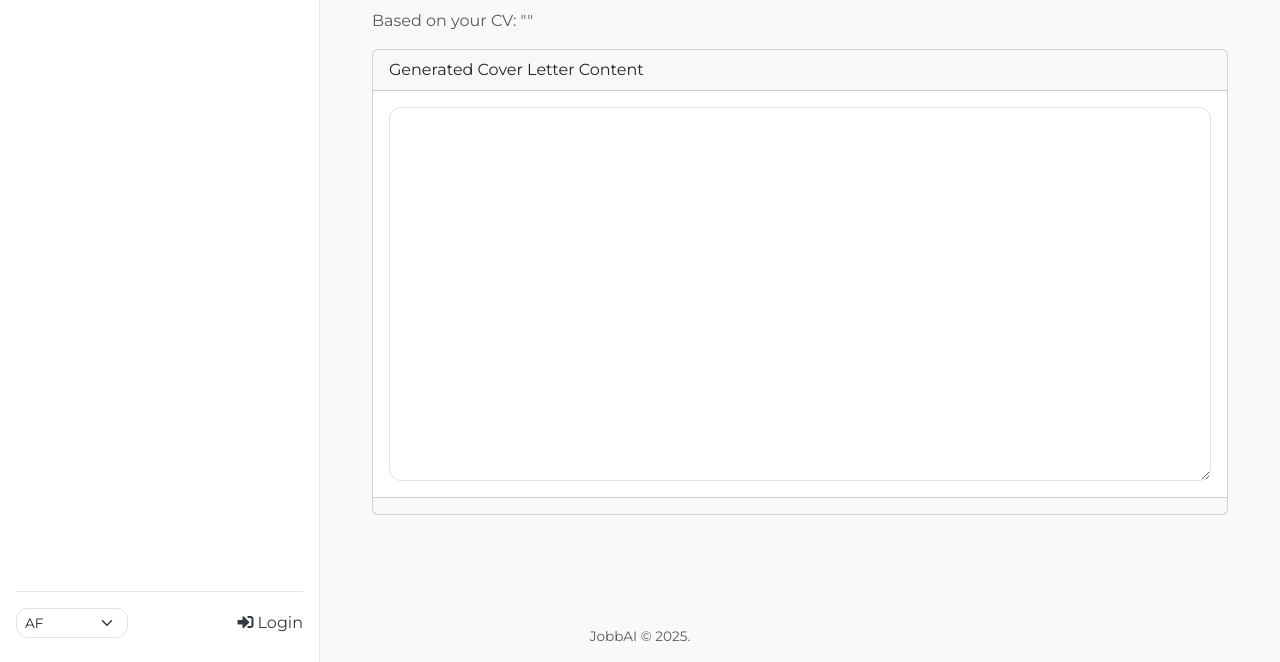
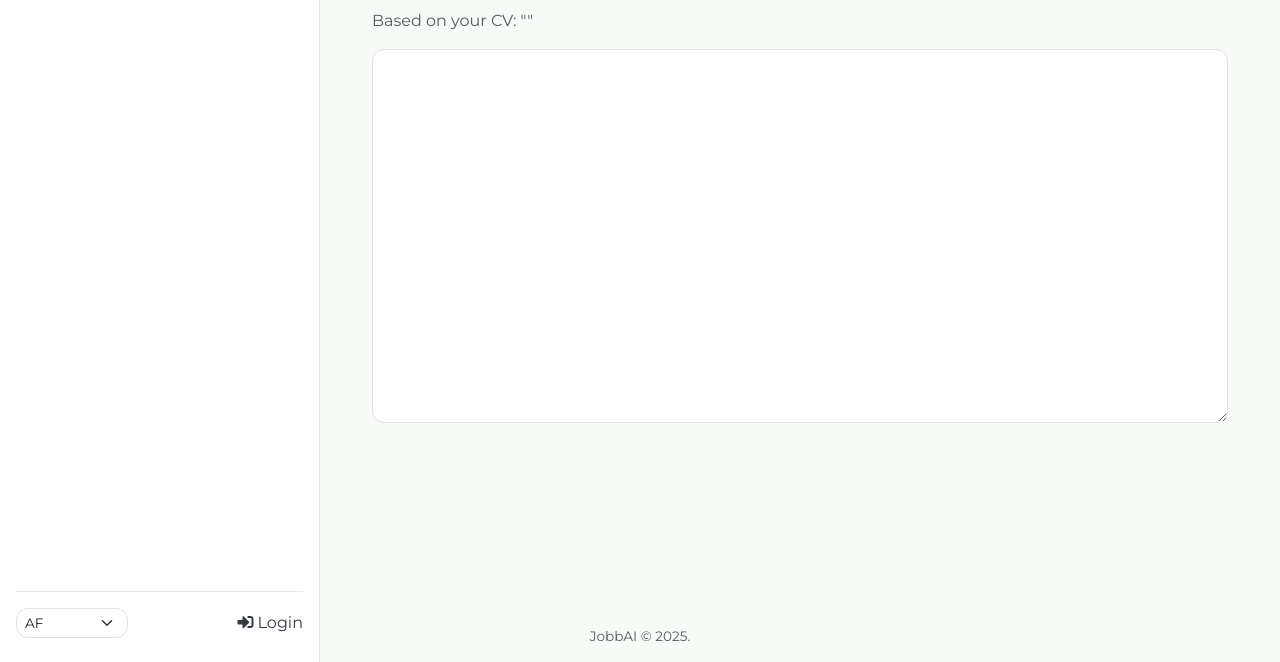
Before and after one commit to wenjiaqi8255/job-hunter, a Django app: template matcher/templates/matcher/cover_letter_page.html in a window 1280 px wide. Shown: the part 138-800 px from the top of the page. Run offline with Django 5.2, Linux system fonts and the light colour scheme; the template is opened without the code that fills it, so the values that code supplies are empty.

Commit message:
Refactor cover letter and custom resume templates for improved layout and user experience
- Commented out unnecessary card elements in the cover letter template for cleaner presentation.
- Updated card footer styles in the custom resume template for better spacing.
- Added a global loading modal for resume generation to enhance user feedback during processing.
- Improved JavaScript functionality for form submission to disable buttons and show loading indicators.

```diff
--- a/matcher/templates/matcher/cover_letter_page.html
+++ b/matcher/templates/matcher/cover_letter_page.html
@@ -15,10 +15,10 @@
     <h2 class="h2">Cover Letter for: {{ job.job_title }} at {{ job.company_name }}</h2>
     <p class="text-muted">Based on your CV: "{{ user_cv_text|truncatechars:100 }}"</p>
 
-    <div class="card mt-3">
-        <div class="card-header">
+    <!-- <div class="card mt-3"> -->
+        <!-- <div class="card-header">
             Generated Cover Letter Content
-        </div>
+        </div> -->
         <div class="card-body">
             {% if generation_error %}
                 <div class="alert alert-warning">
@@ -32,7 +32,7 @@
                 <textarea id="coverLetterContent" class="form-control" rows="15">{{ cover_letter_content }}</textarea>
             {% endif %}
         </div>
-        <div class="card-footer">
+        <div class="card-footer mt-3 mb-3">
             {% if not generation_error and cover_letter_content %}
             <button class="btn btn-secondary" onclick="copyCoverLetter()"><i class="fas fa-copy"></i> Copy Full Text</button>
             <a href="{% url 'matcher:download_cover_letter_pdf' job.id %}" class="btn btn-primary ms-2"><i class="fas fa-file-pdf"></i> Download PDF</a>
@@ -44,7 +44,7 @@
             </form>
             {% endif %}
         </div>
-    </div>
+    <!-- </div> -->
 </div>
 
 <script>
--- a/matcher/templates/matcher/custom_resume_page.html
+++ b/matcher/templates/matcher/custom_resume_page.html
@@ -33,10 +33,10 @@
             <textarea id="customResumeContent" class="d-none" readonly>{{ custom_resume_content }}</textarea>
         {% endif %}
     </div>
-    <div class="card-footer">
-        <form method="post" class="d-inline">
+    <div class="card-footer mt-3 mb-3">
+        <form id="custom-resume-form" method="post" class="d-inline">
             {% csrf_token %}
-            <button type="submit" class="btn btn-outline-primary">
+            <button id="custom-resume-btn" type="submit" class="btn btn-outline-primary">
                 <i class="fas fa-sync-alt"></i>
                 {% if has_existing_resume %}Regenerate{% else %}Generate{% endif %}
             </button>
```
Also changed, not shown: matcher/views/application_views.py (+16 -2 lines).
